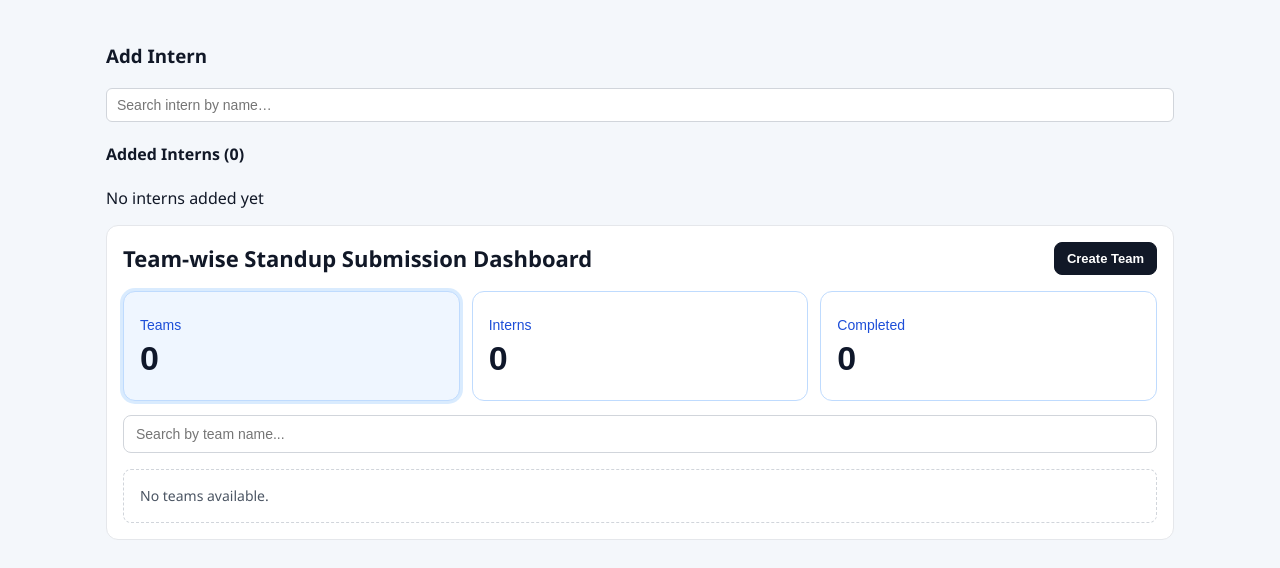
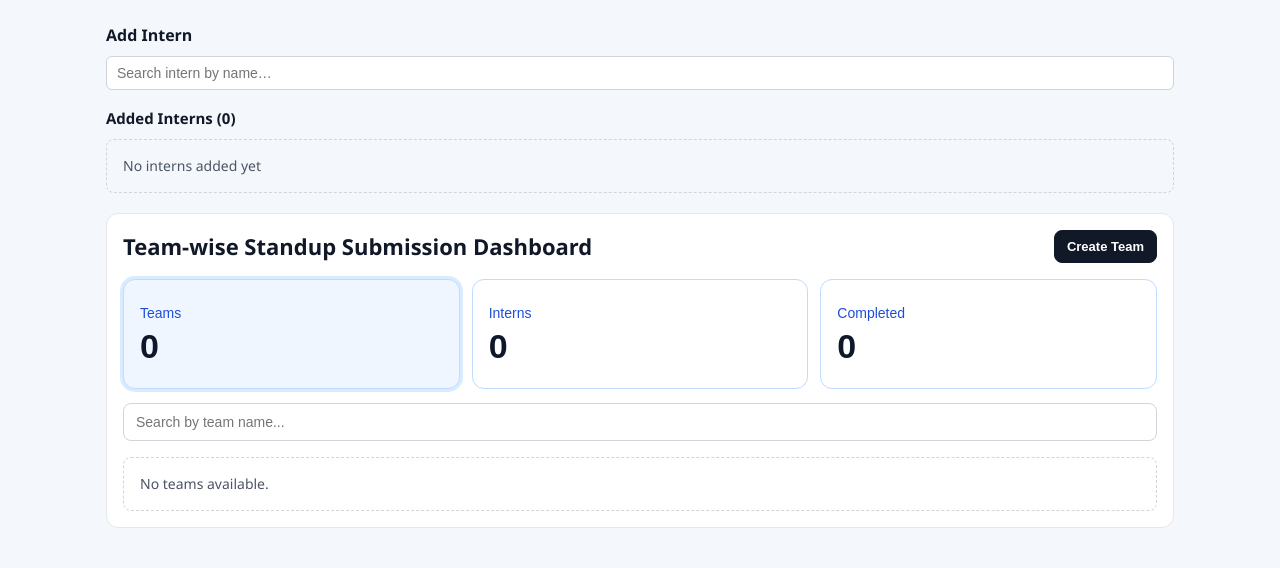
Before and after one commit to SathOps/Activity-Tracker, a React (Vite) app in the folder frontend/: page / in a window 1280 px wide. Shown: the top 568 px of the page. Built offline with nearby package versions, Linux system fonts and the light colour scheme.

Commit message:
style(intern): add CSS for refactored intern search section

```diff
--- a/frontend/src/styles.css
+++ b/frontend/src/styles.css
@@ -266,3 +266,28 @@ body {
   padding: 10px 12px;
   text-align: center;
 }
+
+/* ── Intern Search Section ── */
+
+.intern-search {
+  margin-bottom: 20px;
+}
+
+.intern-search-label {
+  font-size: 16px;
+  margin: 0 0 10px;
+}
+
+.intern-search-added-header {
+  font-size: 15px;
+  margin: 18px 0 10px;
+}
+
+.intern-search-empty {
+  border: 1px dashed #d1d5db;
+  border-radius: 8px;
+  color: #4b5563;
+  font-size: 14px;
+  margin: 0;
+  padding: 16px;
+}
```
